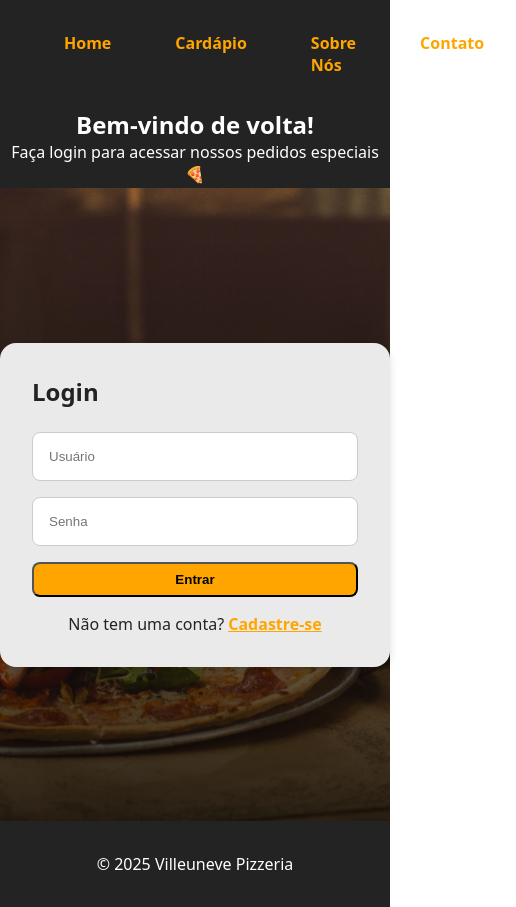
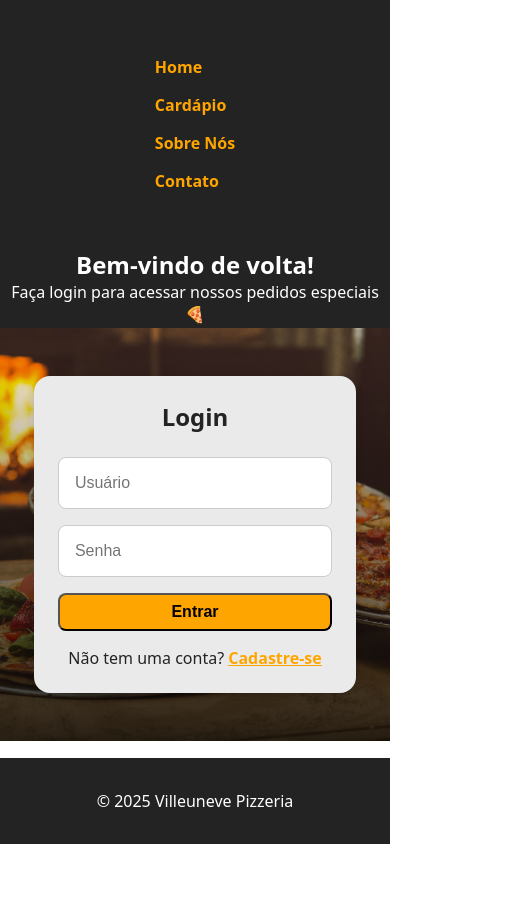
Before and after one commit to gustavoczrk/Villeuneve_Pizzeria, a website: page public/login.html in a window 390 px wide. Shown: the whole page, 516 px wide, since content can reach past the window. After the commit the page ends 844 px from the top, so only its background shows below. Drawn offline with Linux system fonts and the light colour scheme.

Commit message:
ajustes de responsividade nos arquivos css

```diff
--- a/public/css/admin.css
+++ b/public/css/admin.css
@@ -119,3 +119,52 @@
   margin-bottom: 1rem;
   box-shadow: 0 0 5px rgba(0,0,0,0.1);
 }
+
+@media screen and (max-width: 768px) {
+  .admin-container {
+    padding: 1rem;
+    width: 100%;
+  }
+
+  .admin-section {
+    padding: 1rem;
+  }
+
+  form input,
+  form button,
+  form textarea {
+    width: 100%;
+    font-size: 1rem;
+  }
+
+  .produto-item,
+  .contato-item {
+    width: 100%;
+    max-width: 100%;
+    box-sizing: border-box;
+    word-wrap: break-word;
+    margin-bottom: 1.5rem;
+  }
+
+  .produto-item img {
+    width: 100%;
+    height: auto;
+    margin: 1rem 0;
+  }
+
+  .btn-excluir {
+    width: 100%;
+    padding: 0.5rem;
+    font-size: 1rem;
+  }
+
+  .form-box {
+    padding: 1rem;
+    max-width: 100%;
+  }
+
+  .admin-hero h1 {
+    font-size: 1.8rem;
+    text-align: center;
+  }
+}
--- a/public/css/index.css
+++ b/public/css/index.css
@@ -262,3 +262,103 @@ p {
   margin-top: 1rem;
   font-weight: bold;
 }
+
+/* ================= RESPONSIVIDADE ================= */
+
+@media screen and (max-width: 768px) {
+  .boas-vindas {
+  position: static;
+  width: 100%;
+  margin-bottom: 1rem;
+  justify-content: center;
+}
+
+  nav {
+    flex-direction: column;
+    align-items: stretch;
+    padding: 1rem;
+  }
+
+  nav ul {
+    flex-direction: column;
+    gap: 1rem;
+  }
+
+.auth-buttons {
+  flex-wrap: wrap;
+  gap: 0.5rem;
+  justify-content: flex-end;
+}
+
+
+  /* Hero centralizado */
+  .hero {
+    padding: 2rem 1rem;
+    text-align: center;
+  }
+
+  .hero h1 {
+    font-size: 2rem;
+  }
+
+  .hero p {
+    font-size: 1rem;
+  }
+
+  /* Botão principal */
+  .order-button,
+  .button {
+    width: 100%;
+    text-align: center;
+  }
+
+  /* Cardápio (lista de pizzas) */
+  .menu-list {
+    display: flex;
+    flex-direction: column;
+    align-items: center;
+  }
+
+  .menu-list li {
+    width: 100%;
+    max-width: 400px;
+  }
+
+  .menu-item {
+    width: 100% !important;
+  }
+
+  .menu-item img {
+    height: auto;
+  }
+
+  /* Formulários */
+  form input,
+  form textarea,
+  form button {
+    width: 100%;
+    font-size: 1rem;
+  }
+
+  .form-box {
+    padding: 1rem;
+    width: 100%;
+    max-width: 90%;
+  }
+
+  .form-contato {
+    width: 100%;
+    padding: 0 1rem;
+  }
+
+  /* Admin */
+  .admin-container {
+    padding: 1rem;
+    width: 100%;
+  }
+
+  .produto-item img {
+    width: 100%;
+    height: auto;
+  }
+}
--- a/public/css/login.css
+++ b/public/css/login.css
@@ -146,3 +146,53 @@ nav a {
     text-align: center;
     margin-top: auto;
   }
+
+  @media screen and (max-width: 768px) {
+  nav {
+    flex-direction: column;
+    align-items: flex-start;
+    gap: 1rem;
+    padding: 1rem;
+  }
+
+  nav ul {
+    flex-direction: column;
+    align-items: flex-start;
+    padding: 0;
+  }
+
+  nav li {
+    margin: 0.5rem 0;
+  }
+
+  .auth-buttons {
+    width: 100%;
+    display: flex;
+    justify-content: flex-end;
+  }
+
+  .background-container {
+    min-height: auto;
+    padding: 2rem 1rem;
+  }
+
+  .form-box {
+    margin: 1rem auto;
+    width: 100%;
+    max-width: 90%;
+    padding: 1.5rem;
+  }
+
+  .form-box h2 {
+    font-size: 1.5rem;
+    text-align: center;
+  }
+
+  .form-box input {
+    font-size: 1rem;
+  }
+
+  .full-width {
+    font-size: 1rem;
+  }
+}
```
Also changed, not shown: 3 other files.
